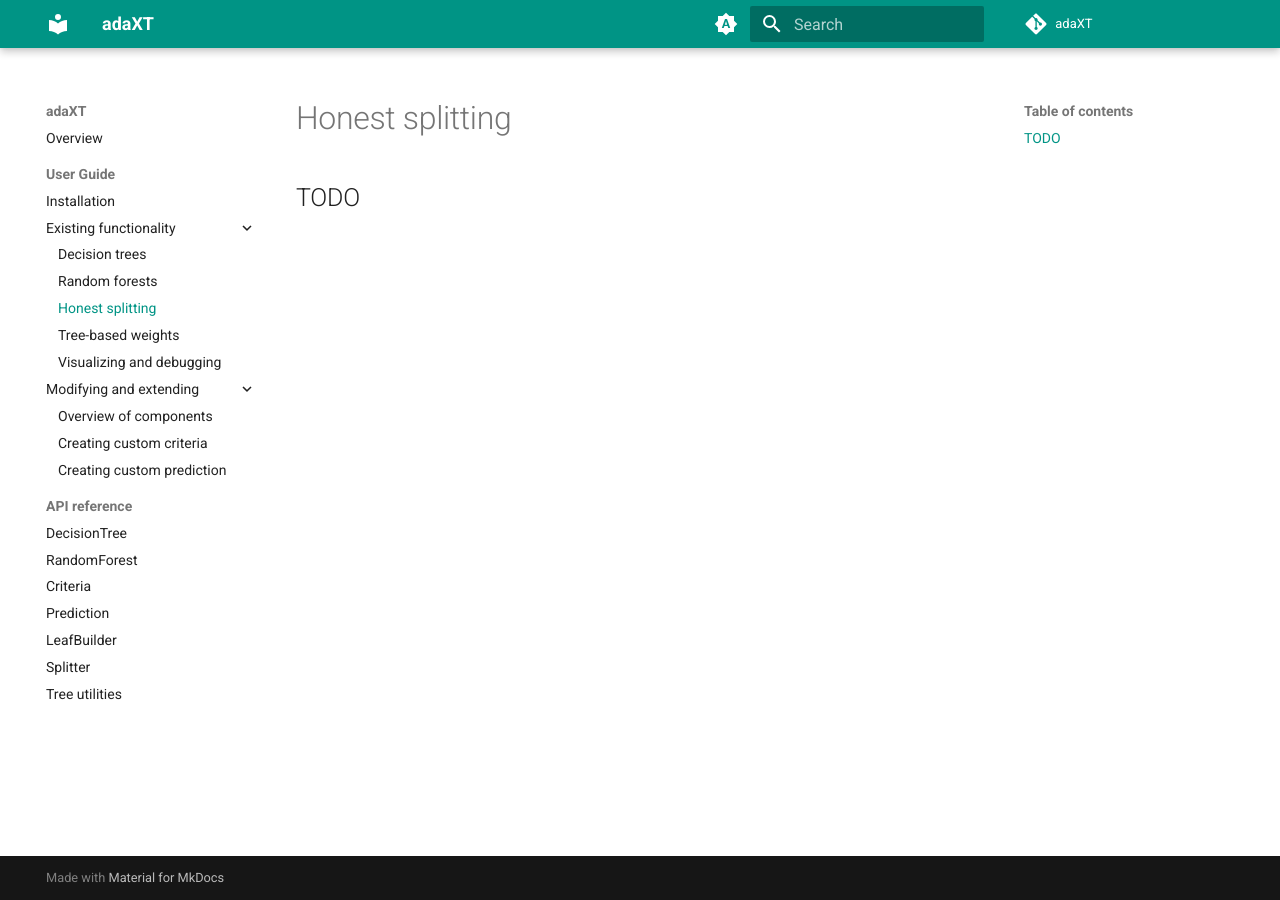
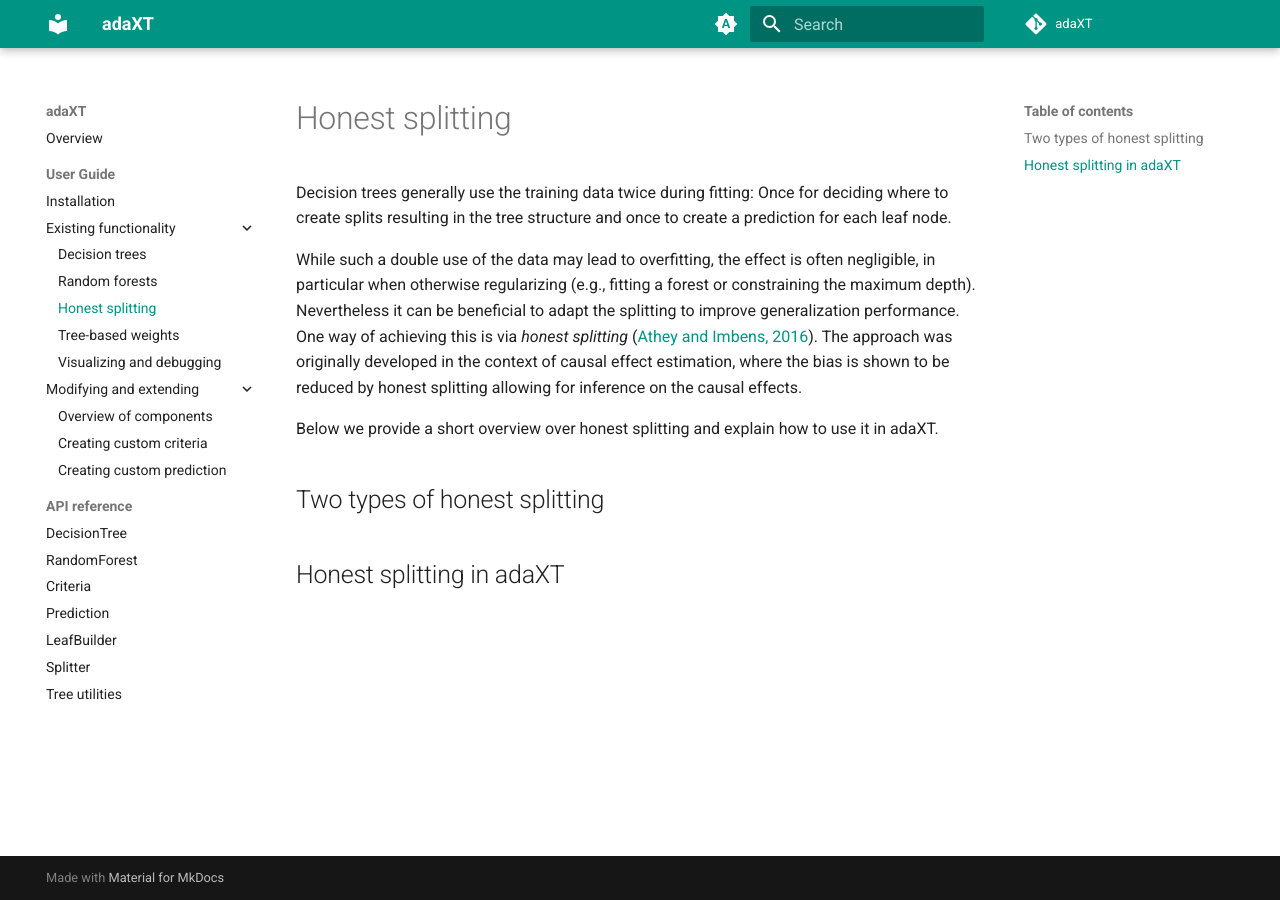
Before and after one commit to NiklasPfister/adaXT, an MkDocs documentation site: the page built from docs/user_guide/honest_splitting.md, in a window 1280 px wide. Built offline with MkDocs 1.6.1 and Material for MkDocs 9.7.7, drawn with Linux system fonts in a browser that asks for light colours; comment, search, counter and statistics services are not loaded.

Commit message:
updates to documentation, plus some bugfixes

```diff
--- a/docs/user_guide/honest_splitting.md
+++ b/docs/user_guide/honest_splitting.md
@@ -1,3 +1,22 @@
 # Honest splitting
 
-## TODO
+Decision trees generally use the training data twice during fitting: Once for
+deciding where to create splits resulting in the tree structure and once to
+create a prediction for each leaf node.
+
+While such a double use of the data may lead to overfitting, the effect is often
+negligible, in particular when otherwise regularizing (e.g., fitting a forest or
+constraining the maximum depth). Nevertheless it can be beneficial to adapt the
+splitting to improve generalization performance. One way of achieving this is
+via _honest splitting_
+([Athey and Imbens, 2016](https://doi.org/10.1073/pnas.1510489113)). The
+approach was originally developed in the context of causal effect estimation,
+where the bias is shown to be reduced by honest splitting allowing for inference
+on the causal effects.
+
+Below we provide a short overview over honest splitting and explain how to use
+it in adaXT.
+
+## Two types of honest splitting
+
+## Honest splitting in adaXT
```
Also changed, not shown: 3 other files.
